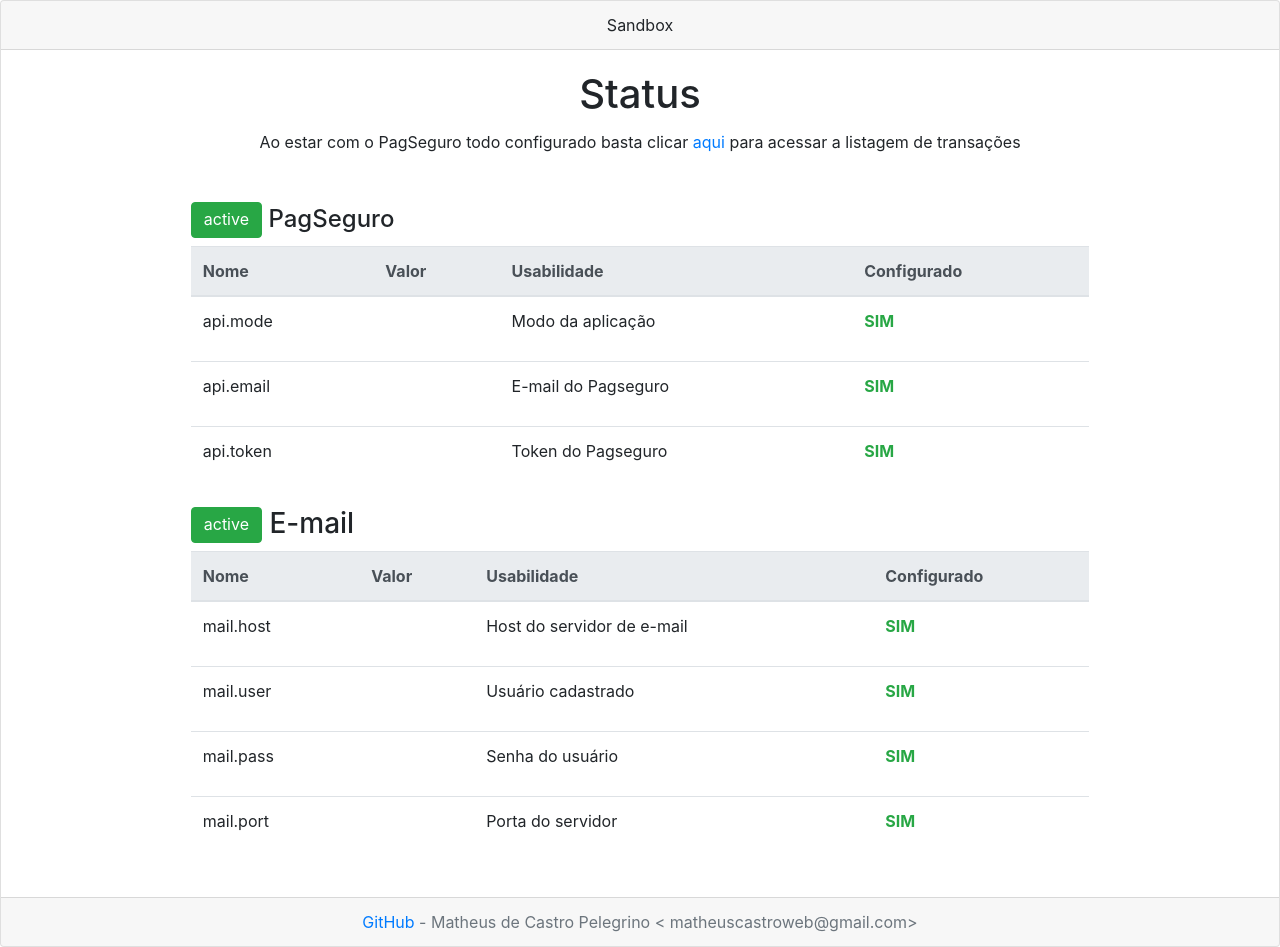
After one commit to amarcel/ci4-integration-pagseguro, a CodeIgniter 4 app: the page made by app/Views/home.php in a window 1280 px wide. The commit adds this page. Run offline with PHP 8.4 and a stand-in for CodeIgniter, Linux system fonts and the light colour scheme; the template is opened without the code that fills it, so the values that code supplies are empty; some libraries are stand-ins or nearby versions.

Commit message:
Página inicial de status antes da listagem

```diff
--- /dev/null
+++ b/app/Views/home.php
@@ -0,0 +1,112 @@
+<!doctype html>
+<html>
+
+<head>
+    <title>API de Pagamento PagSeguro</title>
+    <link rel="shortcut icon" type="image/png" href="/favicon.ico" />
+    <script src="https://ajax.googleapis.com/ajax/libs/jquery/2.0.0/jquery.min.js"></script>
+    <link rel="stylesheet" href="https://stackpath.bootstrapcdn.com/bootstrap/4.3.1/css/bootstrap.min.css" integrity="sha384-ggOyR0iXCbMQv3Xipma34MD+dH/1fQ784/j6cY/iJTQUOhcWr7x9JvoRxT2MZw1T" crossorigin="anonymous">
+    <script type="text/javascript" src="https://stc.sandbox.pagseguro.uol.com.br/pagseguro/api/v2/checkout/pagseguro.directpayment.js"></script>
+</head>
+
+<body>
+    <div id="divp" class="card ">
+        <div class=" text-center card-header">
+            Sandbox
+        </div>
+
+        <div class="card-body">
+            <div class="text-center ">
+                <h1 class="card-title">Status</h1>
+                <p class="card-text mb-5">Ao estar com o PagSeguro todo configurado basta clicar <a href="/listagem"> aqui</a> para acessar a listagem de transações</p>
+            </div>
+
+            <div class="container col-9 mx-auto">
+
+                <h4><span class="btn btn-success pt-1">active </span> PagSeguro</h4>
+                <table class="table">
+                    <thead class="thead-light">
+                        <tr>
+                            <th scope="col">Nome</th>
+                            <th scope="col">Valor</th>
+                            <th scope="col">Usabilidade</th>
+                            <th scope="col">Configurado</th>
+                        </tr>
+                    </thead>
+                    <tbody class="table-striped">
+                        <tr>
+                            <td>api.mode</td>
+                            <td><?= env('api.mode') ?></td>
+                            <td>Modo da aplicação</td>
+                            <td><?= env('api.mode') ?  '<p class="font-weight-bold text-success ">SIM</p>' : '<p class="font-weight-bold text-danger">NÃO</p>' ?></td>
+                        </tr>
+                        <tr>
+
+                            <td>api.email</td>
+                            <td><?= env('api.email') ?></td>
+                            <td>E-mail do Pagseguro</td>
+                            <td><?= env('api.email') == 'email' ? '<p class="font-weight-bold text-danger">NÃO</p>' : '<p class="font-weight-bold text-success">SIM</p>' ?></td>
+                        </tr>
+                        <tr>
+                            <td>api.token</td>
+                            <td><?= env('api.token') ?></td>
+                            <td>Token do Pagseguro</td>
+                            <td><?= env('api.token') == 'token' ? '<p class="font-weight-bold text-danger">NÃO</p>' : '<p class="font-weight-bold text-success">SIM</p>' ?></td>
+                        </tr>
+                    </tbody>
+                </table>
+
+                <h3><?= env('mail.using') != false ? '<span class="btn btn-success  pt-1">active </span>' : '<span class="btn btn-danger  pt-1">inative </span>' ?> E-mail</h3>
+                <table class="table">
+                    <thead class="thead-light">
+                        <tr>
+                            <th scope="col">Nome</th>
+                            <th scope="col">Valor</th>
+                            <th scope="col">Usabilidade</th>
+                            <th scope="col">Configurado</th>
+                        </tr>
+                    </thead>
+                    <tbody class="table-striped">
+                        <tr>
+
+                            <td>mail.host</td>
+                            <td><?= env('mail.host') ?></td>
+                            <td>Host do servidor de e-mail</td>
+                            <td><?= env('mail.host') == 'host' ?  '<p class="font-weight-bold text-danger">NÃO</p>' : '<p class="font-weight-bold text-success">SIM</p>' ?></td>
+                        </tr>
+                        <tr>
+
+                            <td>mail.user</td>
+                            <td><?= env('mail.user') ?></td>
+                            <td>Usuário cadastrado</td>
+                            <td><?= env('mail.user') == 'user' ? '<p class="font-weight-bold text-danger">NÃO</p>' : '<p class="font-weight-bold text-success">SIM</p>' ?></td>
+                        </tr>
+                        <tr>
+                            <td>mail.pass</td>
+                            <td><?= env('mail.pass') ?></td>
+                            <td>Senha do usuário</td>
+                            <td><?= env('mail.pass') == 'pass' ? '<p class="font-weight-bold text-danger">NÃO</p>' : '<p class="font-weight-bold text-success">SIM</p>' ?></td>
+                        </tr>
+                        <tr>
+                            <td>mail.port</td>
+                            <td><?= env('mail.port') ?></td>
+                            <td>Porta do servidor</td>
+                            <td><?= env('mail.port') == 'port' ? '<p class="font-weight-bold text-danger">NÃO</p>' : '<p class="font-weight-bold text-success">SIM</p>' ?></td>
+                        </tr>
+                    </tbody>
+                </table>
+            </div>
+
+        </div>
+
+        <div class="card-footer text-muted text-center">
+            <a target="_blank" href='https://github.com/matheuscastroweb'>GitHub</a> - Matheus de Castro Pelegrino < matheuscastroweb@gmail.com>
+        </div>
+    </div>
+
+    <script src="https://code.jquery.com/jquery-3.4.1.js" integrity="sha256-WpOohJOqMqqyKL9FccASB9O0KwACQJpFTUBLTYOVvVU=" crossorigin="anonymous"></script>
+    <script src="https://cdnjs.cloudflare.com/ajax/libs/popper.js/1.14.7/umd/popper.min.js" integrity="sha384-UO2eT0CpHqdSJQ6hJty5KVphtPhzWj9WO1clHTMGa3JDZwrnQq4sF86dIHNDz0W1" crossorigin="anonymous"></script>
+    <script src="https://stackpath.bootstrapcdn.com/bootstrap/4.3.1/js/bootstrap.min.js" integrity="sha384-JjSmVgyd0p3pXB1rRibZUAYoIIy6OrQ6VrjIEaFf/nJGzIxFDsf4x0xIM+B07jRM" crossorigin="anonymous"></script>
+</body>
+
+</html>
--- a/app/Views/list.php
+++ b/app/Views/listagem.php
@@ -80,7 +80,7 @@
     </div>
 
     <!-- JavaScript referente à página  -->
-    <script src="<?= base_url('assets/js/list.js') ?>"></script>
+    <script src="<?= base_url('assets/js/listagem.js') ?>"></script>
     <!-- Fim  -->
 
     <script src="https://code.jquery.com/jquery-3.4.1.js" integrity="sha256-WpOohJOqMqqyKL9FccASB9O0KwACQJpFTUBLTYOVvVU=" crossorigin="anonymous"></script>
```
Also changed, not shown: app/Controllers/Home.php (+6 -12 lines), app/Controllers/Listagem.php (added, +29 -0 lines), public/assets/js/listagem.js (renamed from public/assets/js/list.js).
